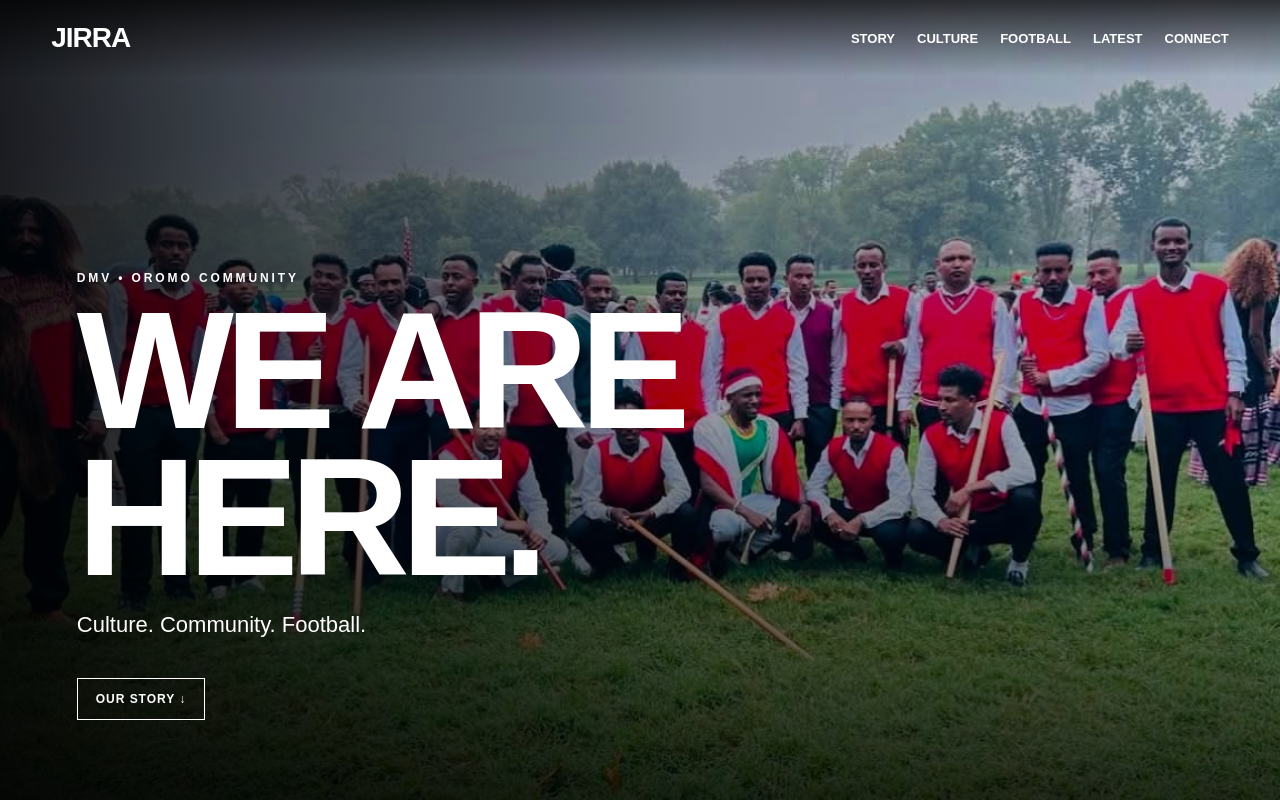
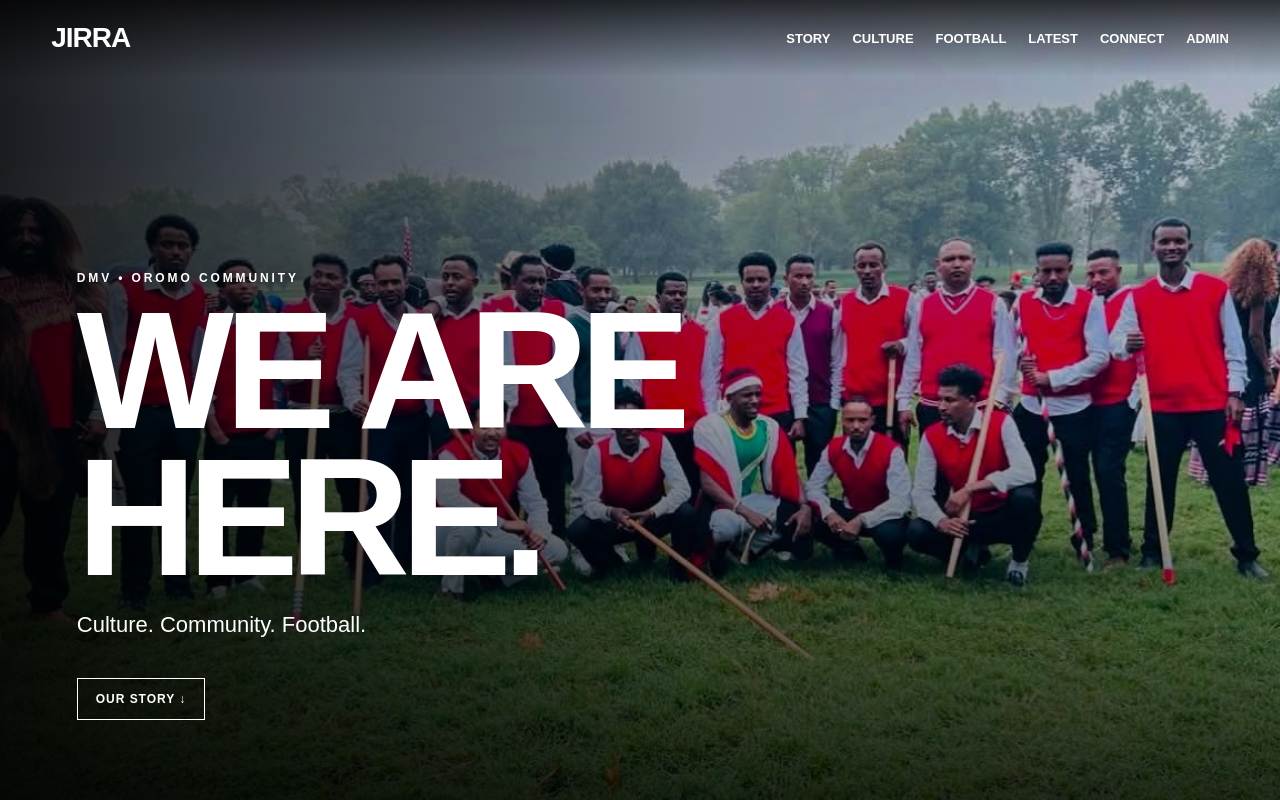
Before and after one commit to BachaWondimu/jirra-cms, a plain HTML site: page index.html in a window 1280 px wide. Shown: the top 800 px of the page. Drawn offline with nearby package versions, Linux system fonts and the light colour scheme; no server answers.

Commit message:
add admin page

```diff
--- a/index.html
+++ b/index.html
@@ -1,5 +1,5 @@
 <!doctype html><html><head><meta charset='utf-8'><meta name='viewport' content='width=device-width,initial-scale=1'><title>JIRRA — We Are Here</title><link rel='stylesheet' href='styles.css'></head><body>
-<header><a class='brand' href='#'>JIRRA</a><nav><a href='#story'>Story</a><a href='#culture'>Culture</a><a href='#football'>Football</a><a href='#latest'>Latest</a><a href='#connect'>Connect</a></nav></header>
+<header><a class='brand' href='#'>JIRRA</a><nav><a href='#story'>Story</a><a href='#culture'>Culture</a><a href='#football'>Football</a><a href='#latest'>Latest</a><a href='#connect'>Connect</a><a href='admin.html'>Admin</a></nav></header>
 <main>
 <section class='hero'><img src='assets/hero.jpg' alt='JIRRA community gathering'><div class='shade'></div><div class='hero-copy'><p class='eyebrow'>DMV • OROMO COMMUNITY</p><h1>WE ARE<br>HERE.</h1><p>Culture. Community. Football.</p><a class='btn' href='#story'>Our story ↓</a></div></section>
 <section id='story' class='statement'><p class='eyebrow red'>JIRRA / WE ARE HERE</p><h2>More than a name.<br><span>We celebrate our culture.<br>We build community.<br>We carry it forward.</span></h2><p class='lede'>JIRRA is a DMV-based Oromo community bringing people together through culture, friendship, celebration and football.</p></section>
```
